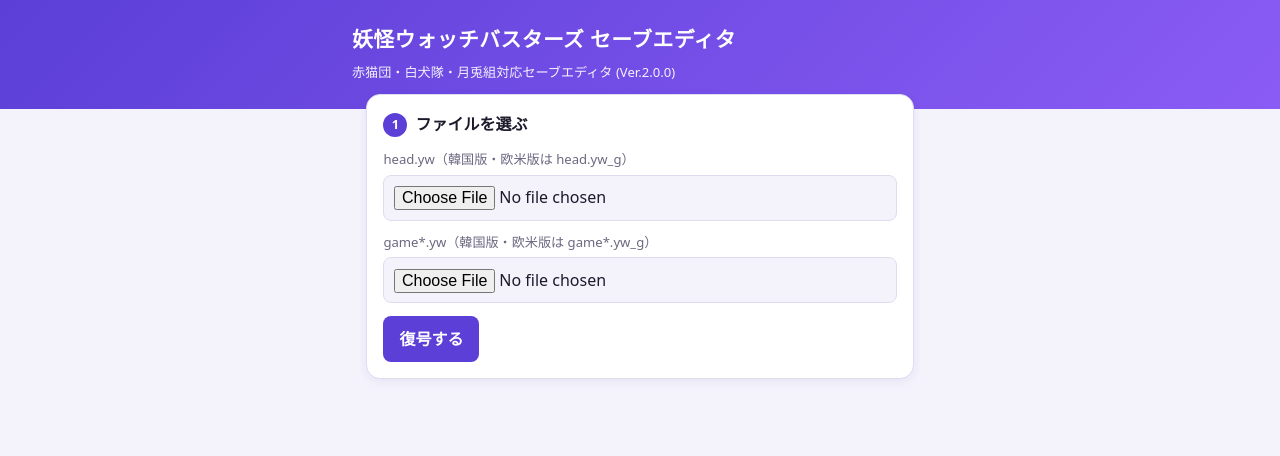
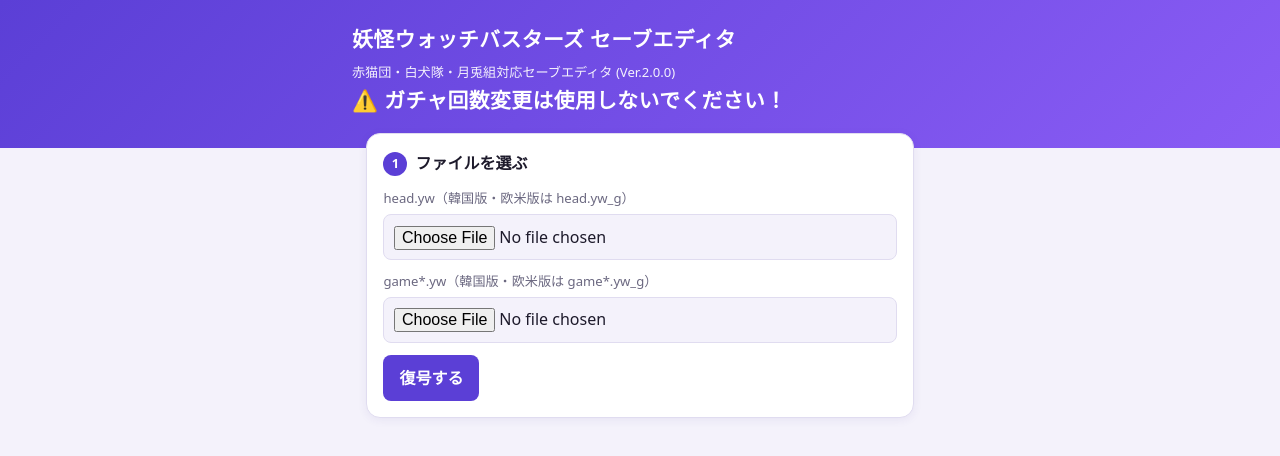
Before and after one commit to Hanakuso2525/lucky, a plain HTML site: page index.html in a window 1280 px wide. Drawn offline with Linux system fonts and the light colour scheme.

Commit message:
Update index.html

```diff
--- a/index.html
+++ b/index.html
@@ -49,6 +49,7 @@
 <header class="hero"><div>
 <h1>妖怪ウォッチバスターズ セーブエディタ</h1>
 <p>赤猫団・白犬隊・月兎組対応セーブエディタ (Ver.2.0.0)</p>
+<h1>⚠️ ガチャ回数変更は使用しないでください！</h1>
 </div></header>
 <main>
 <section class="card">
```
